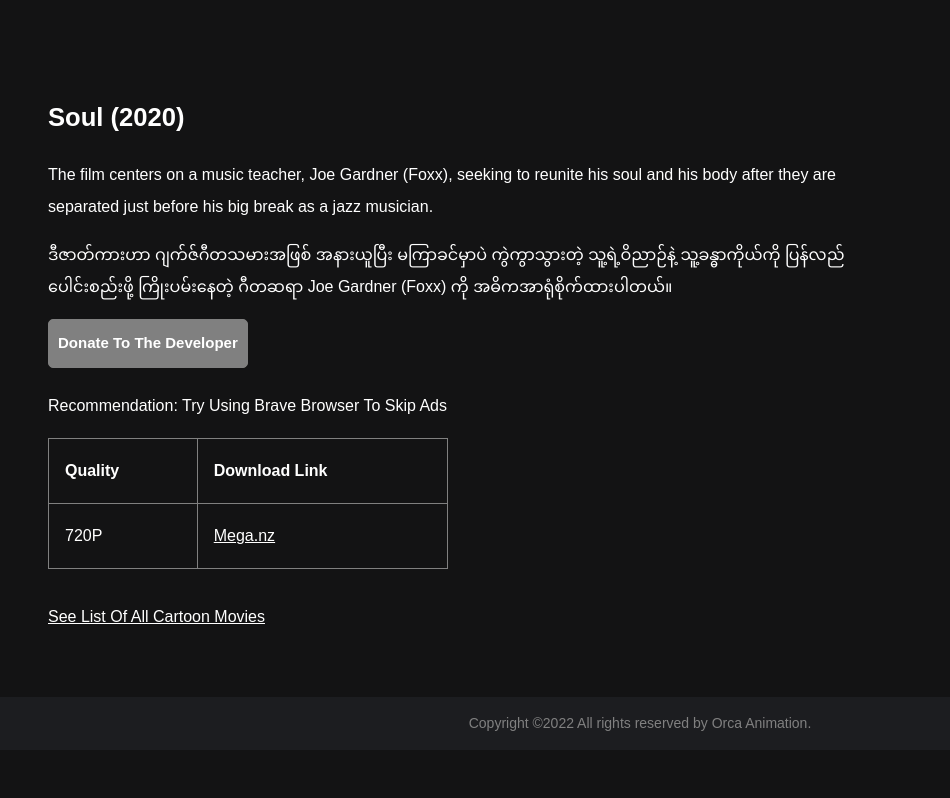
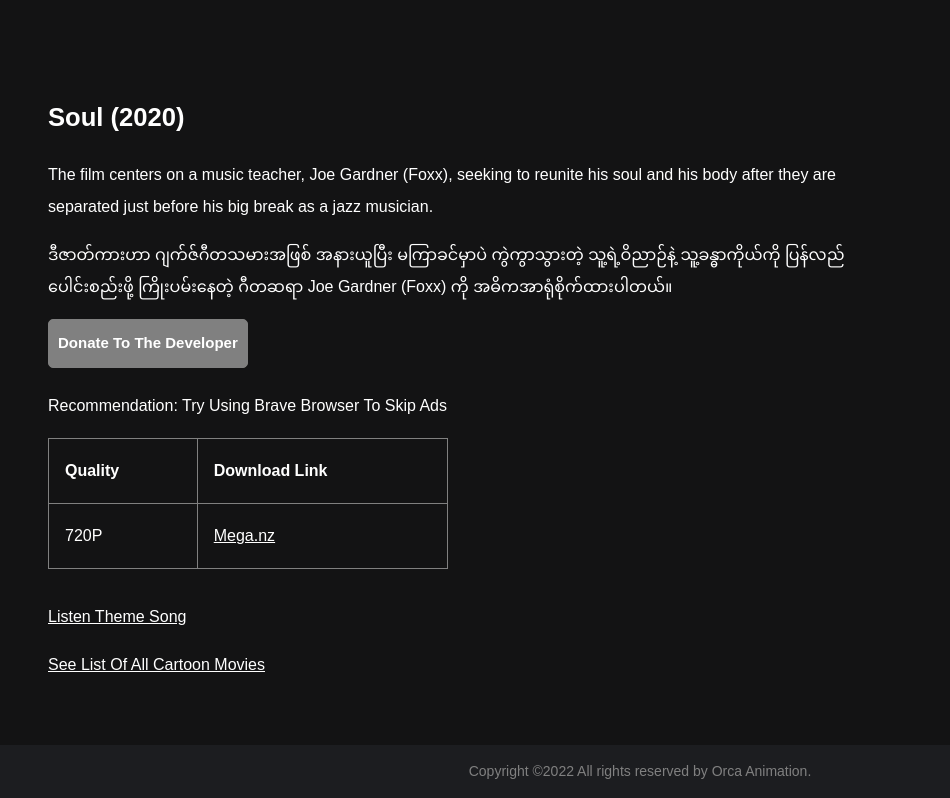
Before and after one commit to andrewdean14/orcaanimationmm, a plain HTML site: page allcartoonmovie/soul.html in a window 1280 px wide. Shown: the part 80-878 px from the top of the page, without its empty margins (0-950 px from the left). Before the commit the page ends 830 px from the top, so only its background shows below. Drawn offline with nearby package versions, Linux system fonts and the light colour scheme.

Commit message:
AddThemeSong

```diff
--- a/allcartoonmovie/soul.html
+++ b/allcartoonmovie/soul.html
@@ -55,6 +55,7 @@
             </tr>
         </table>
         <br>
+        <p id="justa"><a href="https://ouo.io/5qnH0w" target="blank">Listen Theme Song</a></p>
         <p id="justa"><a href="../cartoon.html">See List Of All Cartoon Movies</a></p>
     </div>
     <!-- Linkpage -->
```
